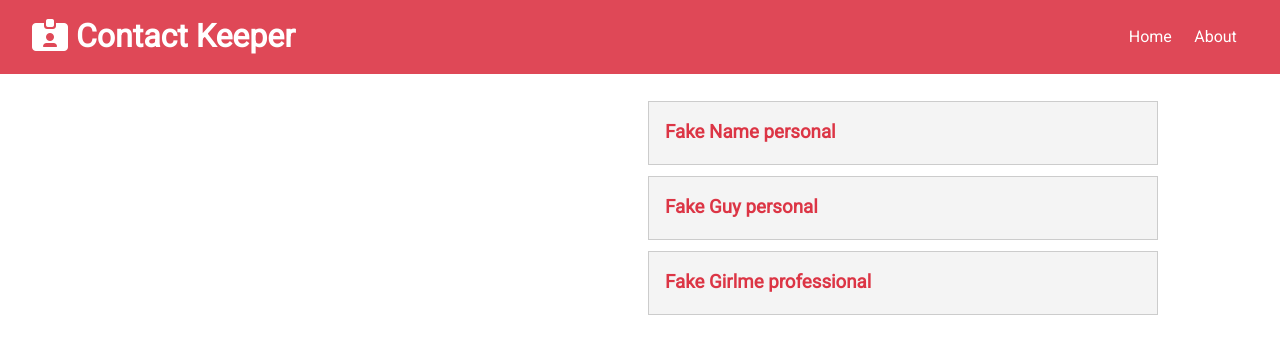
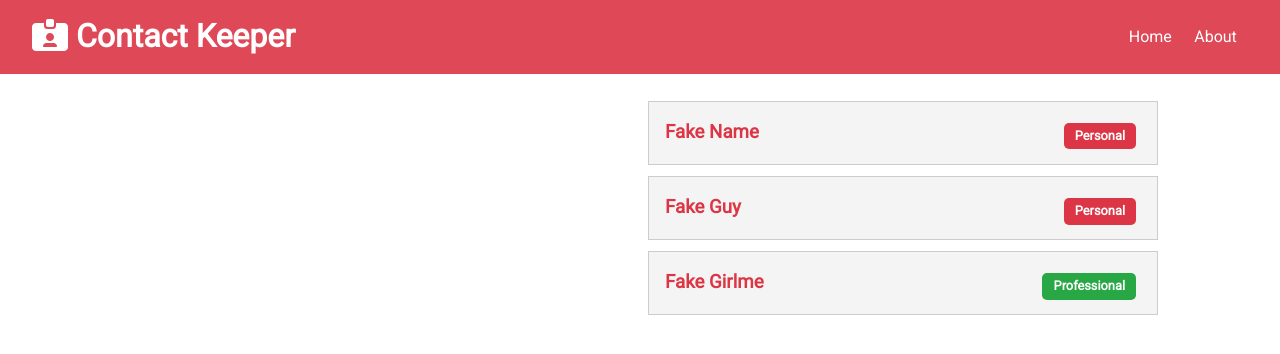
Before and after one commit to RdotSilva/MERN-MyBook-Contact-Manager, a React (Create React App) app in the folder client/: page / in a window 1280 px wide. Shown: the top 354 px of the page. Built offline with nearby package versions, Linux system fonts and the light colour scheme.

Commit message:
Update style and fix typo

```diff
--- a/client/src/components/contacts/ContactItem.js
+++ b/client/src/components/contacts/ContactItem.js
@@ -7,12 +7,13 @@ const ContactItem = ({ contact }) => {
 			<h3 className="text-primary text-left">
 				{name}{" "}
 				<span
-					classname={
+					style={{ float: "right" }}
+					className={
 						"badge " +
 						(type === "professional" ? "badge-success" : "badge-primary")
 					}
 				>
-					{type}
+					{type.charAt(0).toUpperCase() + type.slice(1)}
 				</span>
 			</h3>
 		</div>
```
